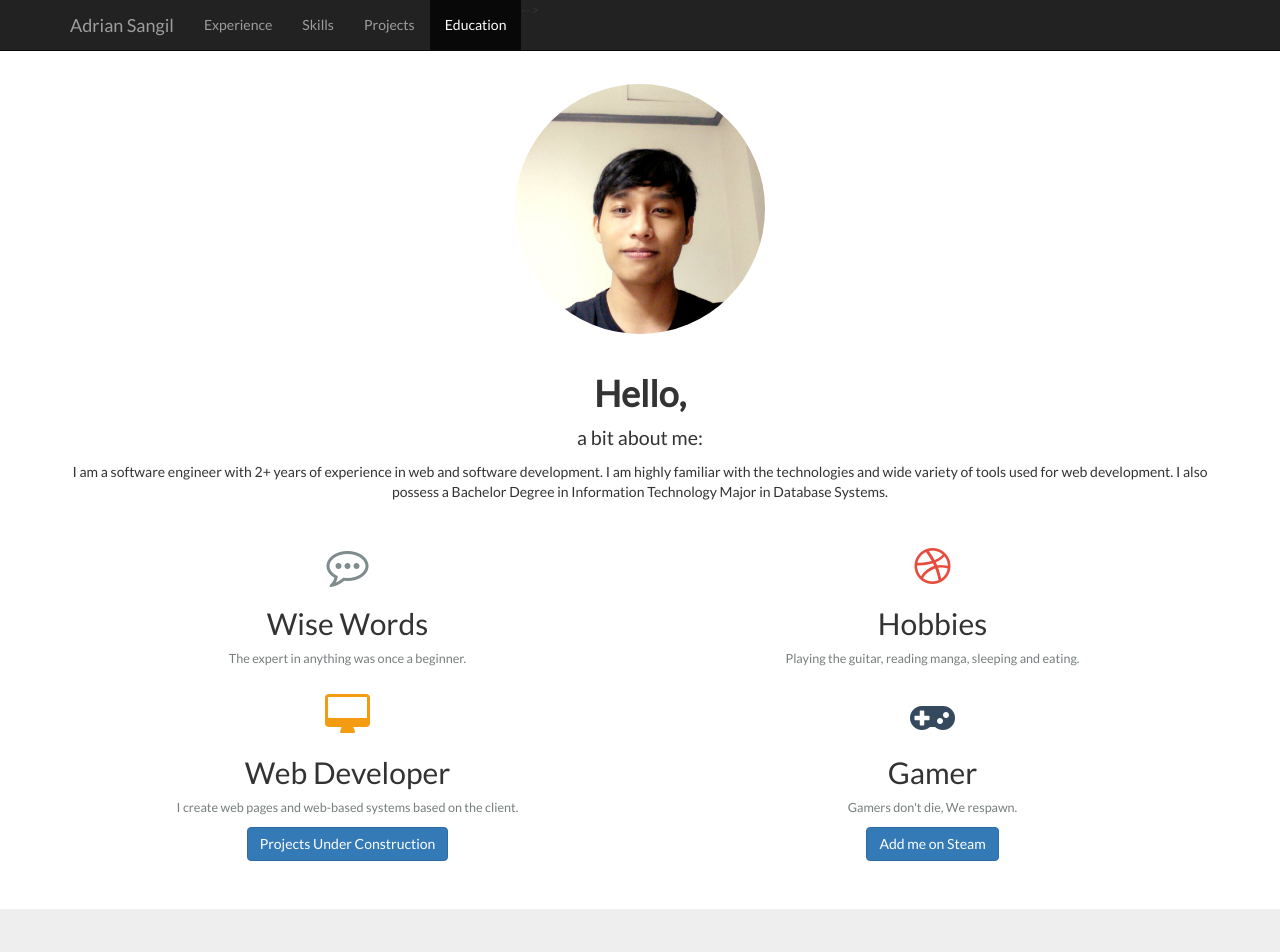
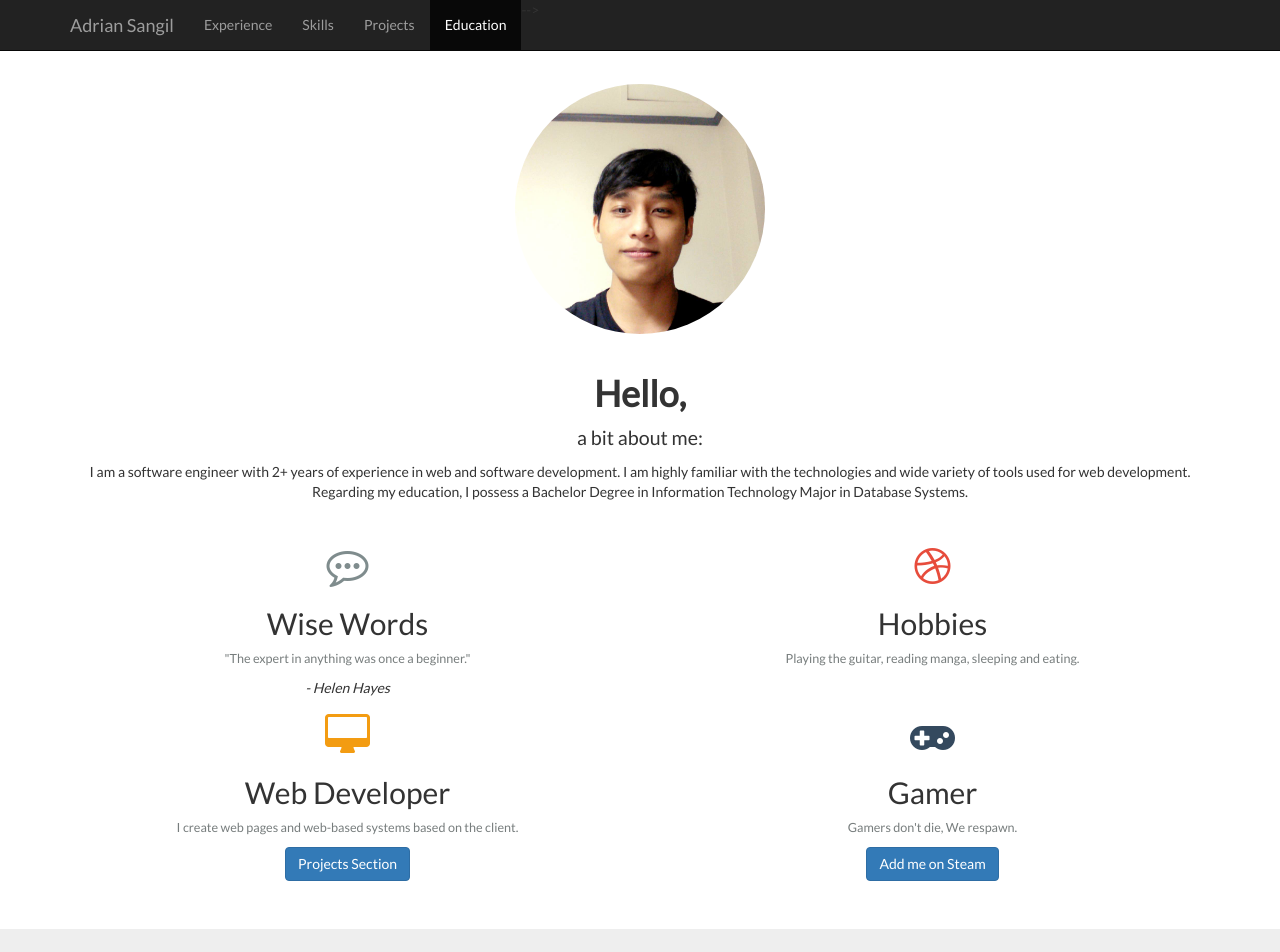
Before and after one commit to adriansangil/adriansangil.github.io, a plain HTML site: page index.html in a window 1280 px wide. Shown: the top 952 px of the page. Drawn offline with nearby package versions, Linux system fonts and the light colour scheme.

Commit message:
fix some minor text typos and css

```diff
--- a/index.html
+++ b/index.html
@@ -63,7 +63,8 @@
             		<div class="row flex-align">
 		            		<i class="fa fa-commenting-o custom-large-txt motto-animation"></i>
 		            		<h2 class="about-me-title">{{aboutMe[0].title}}</h2>
-		            		<p class="general-description">{{aboutMe[0].description}}</p>
+		            			<p class="general-description">"{{aboutMe[0].description}}"</p>
+								<footer><cite title="Source Title">- Helen Hayes</cite></footer>
 		            </div>
 		        </div>
 		        <div class="col-md-6 col-sm-12 col-xs-12">
@@ -82,7 +83,7 @@
 		            		<i class="fa fa-desktop custom-large-txt desktop-animation"></i>
 		            		<h2 class="about-me-title">{{aboutMe[2].title}}</h2>
 		            		<p class="general-description">{{aboutMe[2].description}}</p>
-		            		<a class="btn btn-primary uppercase" href="" target="_blank">Projects Under Construction</a>
+		            		<a class="btn btn-primary uppercase page-scroll" href="#projects" target="">Projects Section</a>
 		            </div>
 		        </div>
 		        <div class="col-md-6 col-sm-12 col-xs-12">
@@ -165,7 +166,7 @@
             <div class="text-left" ng-repeat="p in projects">
             	<a href="{{p.url}}"><h3><strong>{{p.name}}</strong></h3></a>
             	<p class="project-description">{{p.description}}<br /></p>
-            	<span class="job-length">Tech: <small>{{p.tags}}</small></span>
+            	<span class="job-length"><small><em><strong>Technologies used:</strong></em> {{p.tags}}</small></span>
             	<div class="custom-padding">
             </div>
             </div>
--- a/js/controllers/AboutMeController.js
+++ b/js/controllers/AboutMeController.js
@@ -1,7 +1,7 @@
 app.controller('AboutMeController', ['$scope', function($scope) {
   $scope.greetings1 = "Hello,";
   $scope.greetings2 = "a bit about me:";
-  $scope.summary = "I am a software engineer with 2+ years of experience in web and software development. I am highly familiar with the technologies and wide variety of tools used for web development. I also possess a Bachelor Degree in Information Technology Major in Database Systems."
+  $scope.summary = "I am a software engineer with 2+ years of experience in web and software development. I am highly familiar with the technologies and wide variety of tools used for web development. Regarding my education, I possess a Bachelor Degree in Information Technology Major in Database Systems."
 
   let myInfo = [];
 
```
